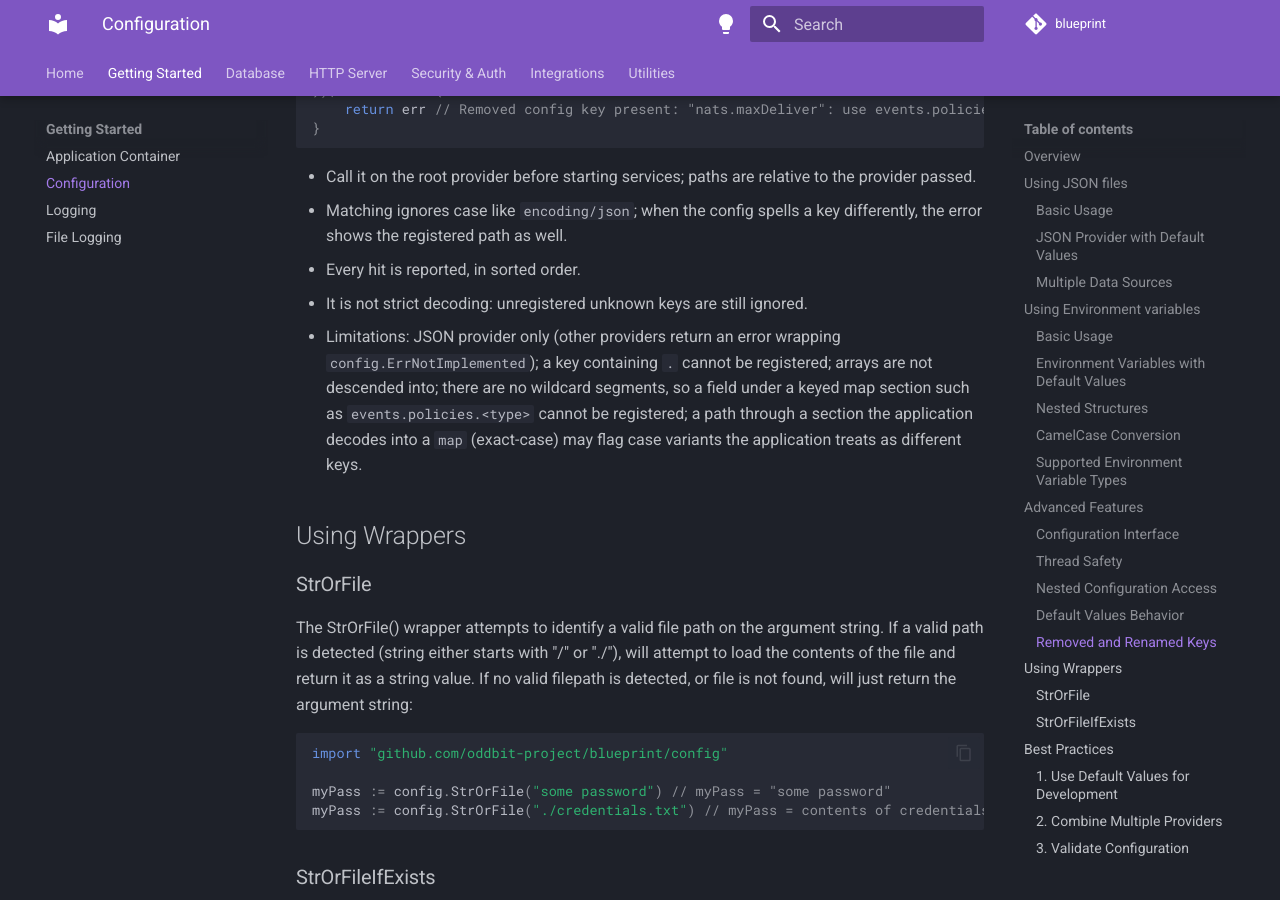
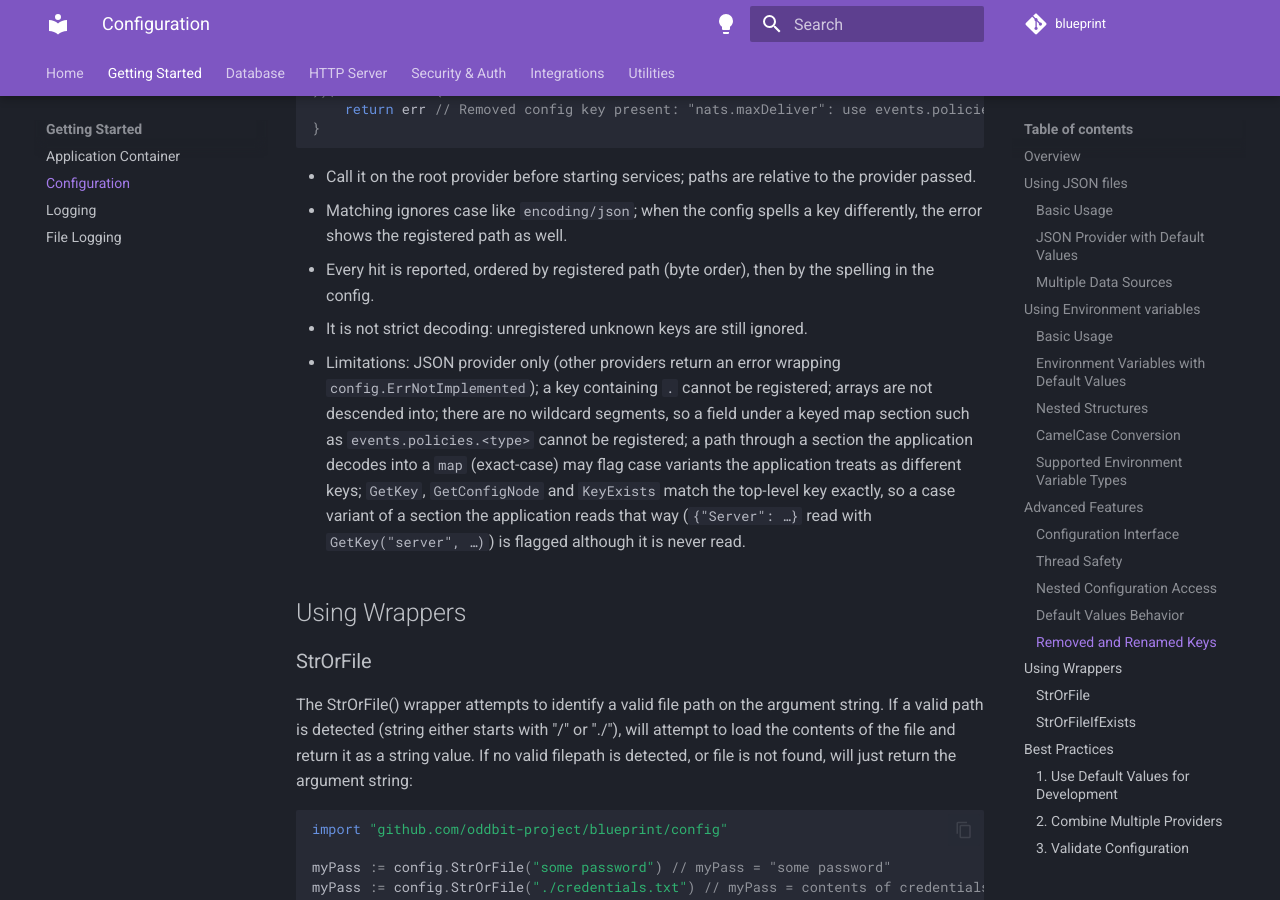
Before and after one commit to oddbit-project/blueprint, an MkDocs documentation site: the page built from docs/config/config.md, in a window 1280 px wide and 900 px high, scrolled down 7935 px. Built offline with MkDocs 1.6.1 and Material for MkDocs 9.7.7, drawn with Linux system fonts in a browser that asks for light colours; comment, search, counter and statistics services are not loaded.

Commit message:
docs: clarify CheckRemovedKeys ordering and exact-case lookups, mention it in README (#93)

```diff
--- a/docs/config/config.md
+++ b/docs/config/config.md
@@ -388,13 +388,16 @@ if err := config.CheckRemovedKeys(p, map[string]string{
 - Call it on the root provider before starting services; paths are relative to the provider passed.
 - Matching ignores case like `encoding/json`; when the config spells a key differently, the error
   shows the registered path as well.
-- Every hit is reported, in sorted order.
+- Every hit is reported, ordered by registered path (byte order), then by the spelling in the config.
 - It is not strict decoding: unregistered unknown keys are still ignored.
 - Limitations: JSON provider only (other providers return an error wrapping `config.ErrNotImplemented`);
   a key containing `.` cannot be registered; arrays are not descended into; there are no wildcard
   segments, so a field under a keyed map section such as `events.policies.<type>` cannot be
   registered; a path through a section the application decodes into a `map` (exact-case) may flag
-  case variants the application treats as different keys.
+  case variants the application treats as different keys; `GetKey`, `GetConfigNode` and
+  `KeyExists` match the top-level key exactly, so a case variant of a section the application
+  reads that way (`{"Server": …}` read with `GetKey("server", …)`) is flagged although it is
+  never read.
 
 ## Using Wrappers
 
```
Also changed, not shown: README.md (+1 -1 lines).
